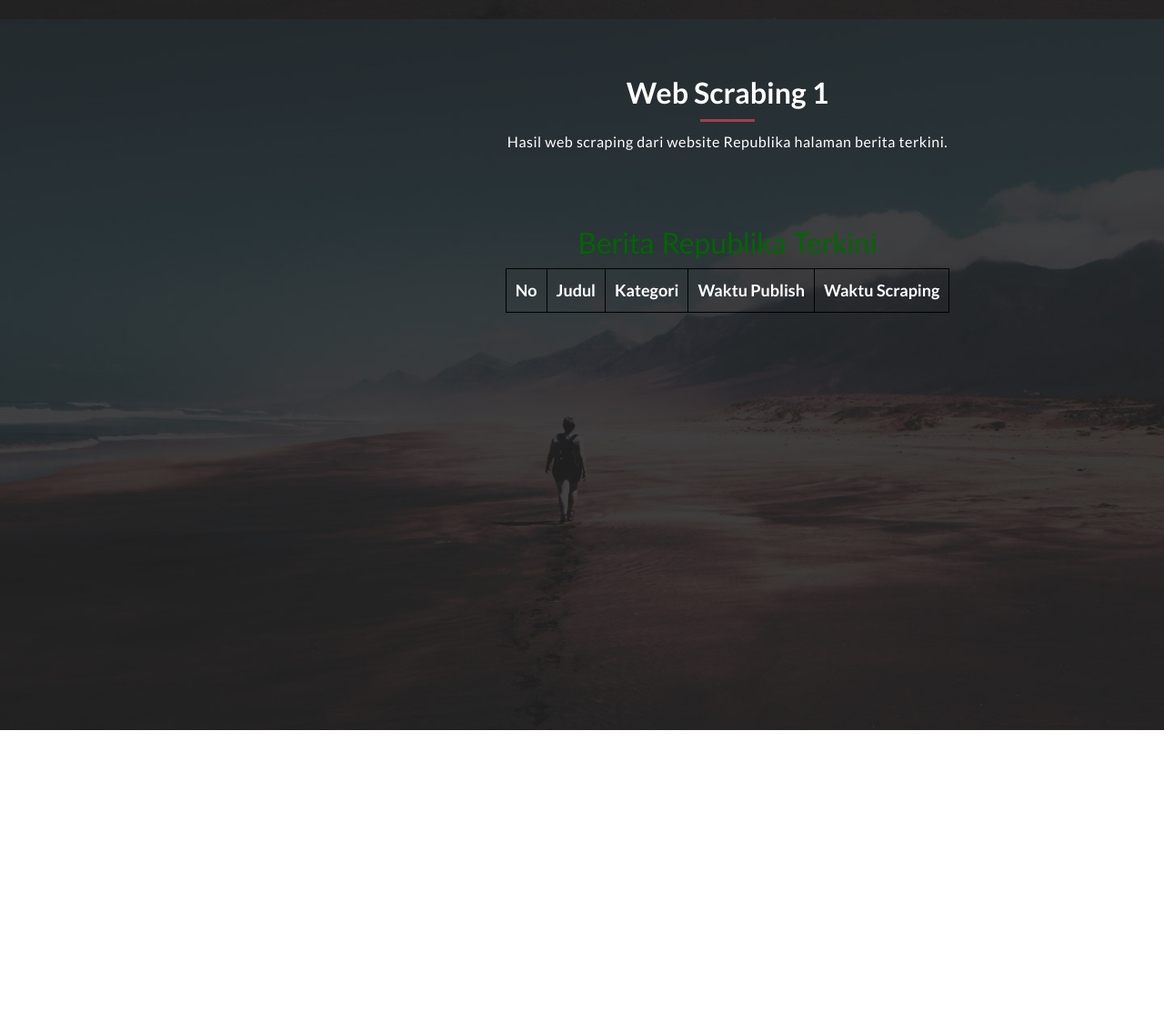
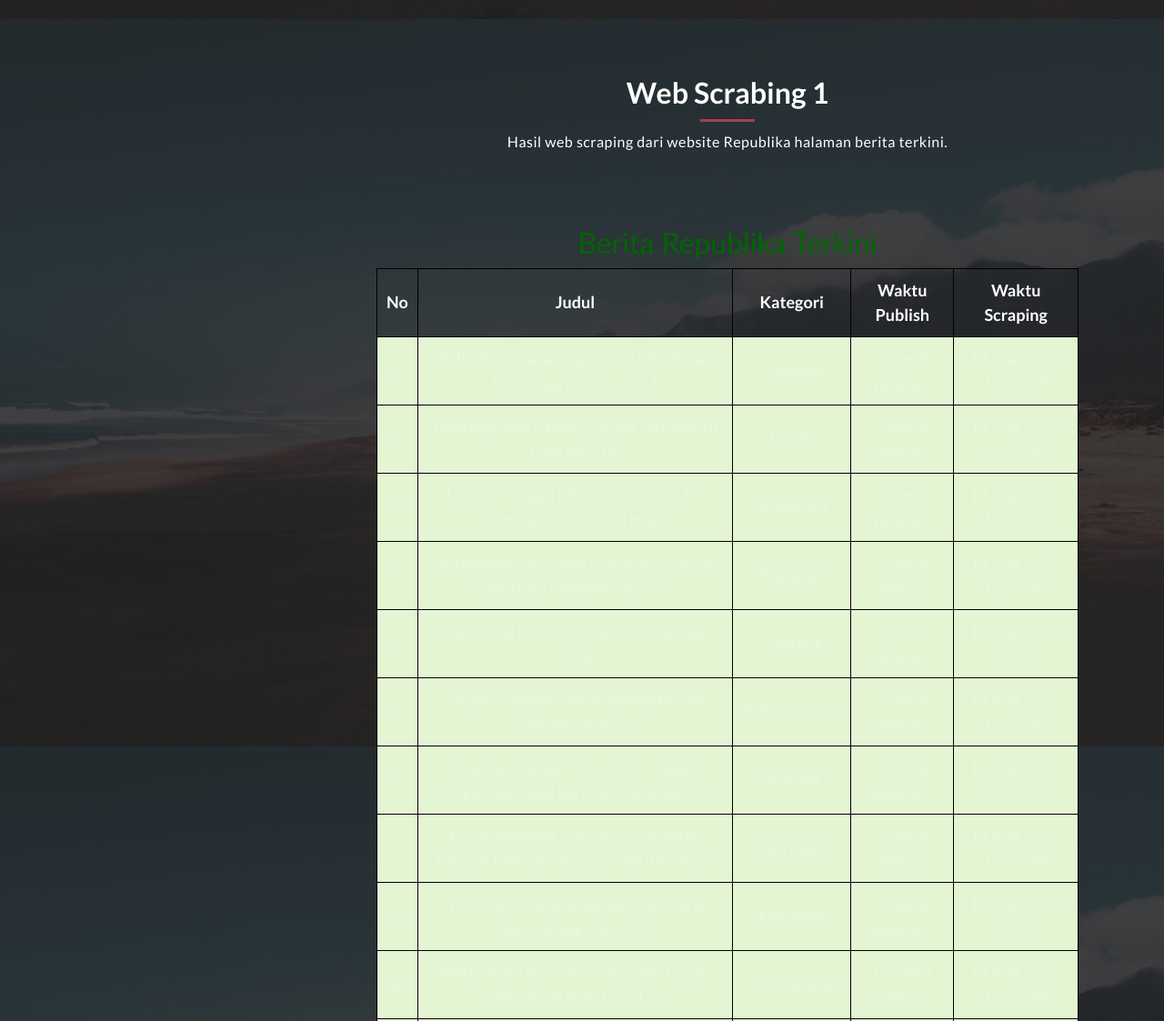
Before and after one commit to sendist/sendist.github.i, a plain HTML site: page index.html in a window 1280 px wide. Shown: the part 3979-5102 px from the top of the page at 91% size. Before the commit the page ends 4782 px from the top, so only its background shows below. Drawn offline with nearby package versions, Linux system fonts and the light colour scheme.

Commit message:
Update index.html

```diff
--- a/index.html
+++ b/index.html
@@ -307,6 +307,7 @@ https://templatemo.com/tm-531-reflux
 					$.getJSON("scraping.json",
 							function (data) {
 						var berita = '';
+						var n = 1;
 
 						// ITERATING THROUGH OBJECTS
 						$.each(data, function (key, value) {
@@ -315,7 +316,9 @@ https://templatemo.com/tm-531-reflux
 							// DATA FROM JSON OBJECT
 							berita += '<tr>';
 
-                            berita += '<td>' + (n+1) + '</td>';
+							berita += '<td>' + n + '</td>';
+							n++;
+
 							berita += '<td>' +
 								value.judul + '</td>';
 
```
